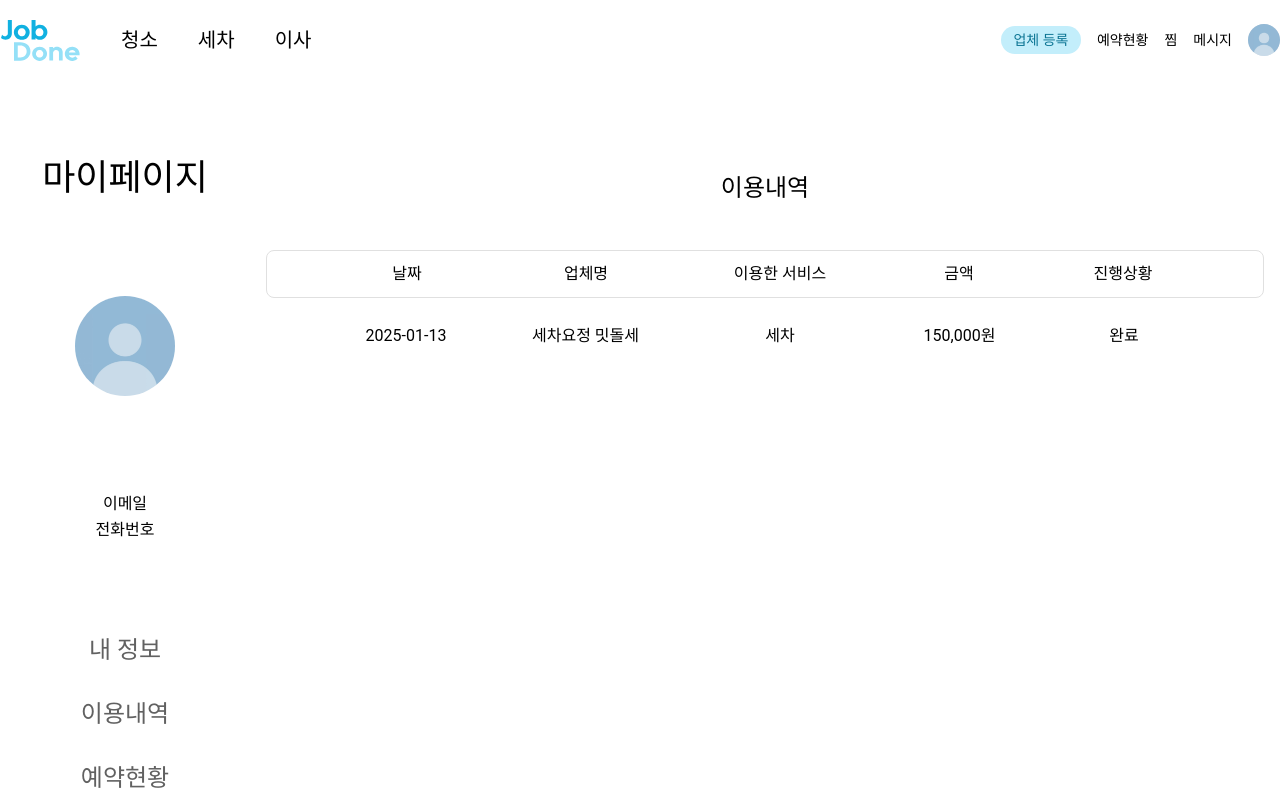
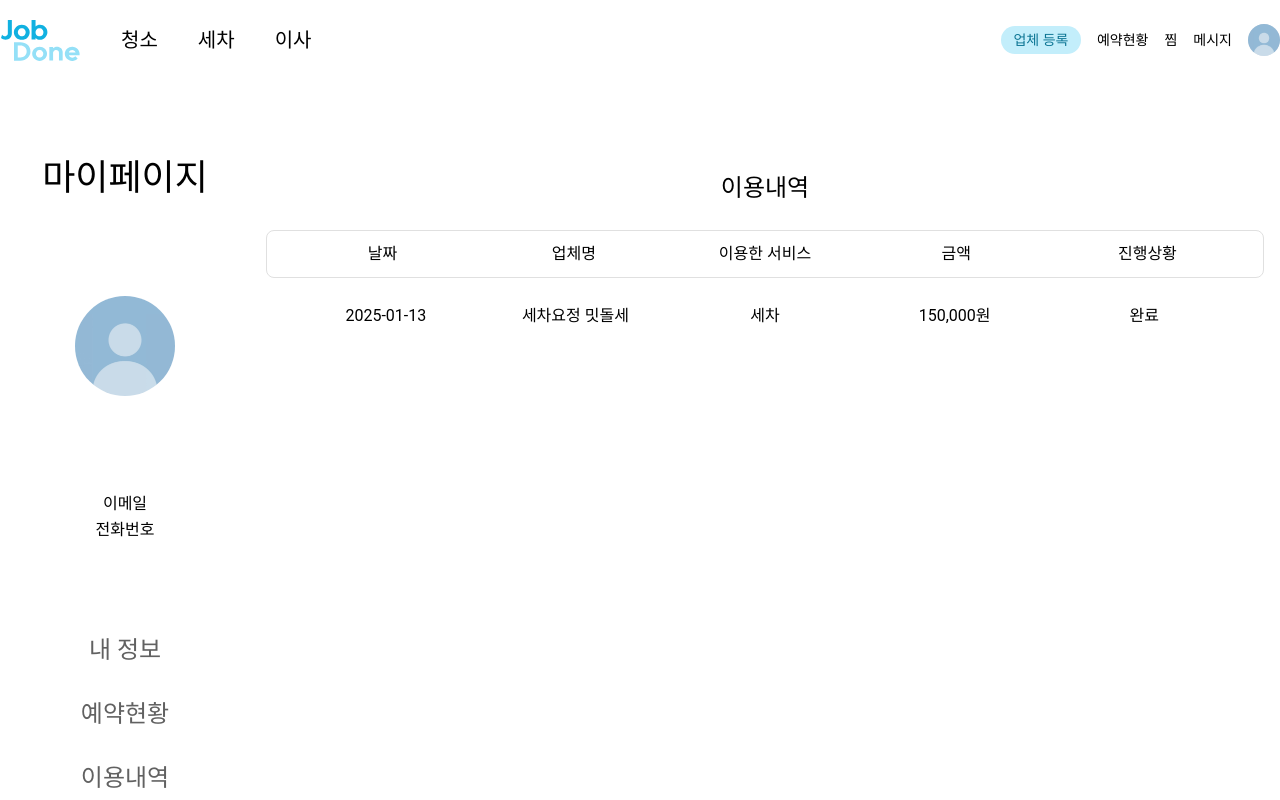
Before and after one commit to woogi95/job_done, a React (Vite) app: page /mypage/usage in a window 1280 px wide. Shown: the top 800 px of the page. Built offline with nearby package versions, Linux system fonts and the light colour scheme; a web font is replaced by a local one.

Commit message:
[feat] 마이페이지 작업중

```diff
--- a/src/App.jsx
+++ b/src/App.jsx
@@ -14,6 +14,8 @@ import MyMessage from "./pages/mypage/MyMessage";
 import ReviewPage from "./pages/mypage/ReviewPage";
 import UsageDetails from "./pages/mypage/UsageDetails";
 import Wishlist from "./pages/mypage/Wishlist";
+import MyReservation from "./pages/mypage/MyReservation";
+
 import ExpertMain from "./pages/expert/ExpertMain";
 
 import NotFound from "./pages/NotFound";
@@ -51,6 +53,7 @@ import MessageCenter from "./pages/expert/message-center/Index";
 import ReviewCenter from "./pages/expert/review-center/Index";
 // 통계
 import Statistics from "./pages/expert/statistics/Index";
+
 function App() {
   return (
     <Router>
@@ -93,7 +96,7 @@ function App() {
           <Route path="/mypage">
             <Route index element={<MyPage />} />
             <Route path="message" element={<MyMessage />} />
-            {/* <Route path="reservation" element={<ReservationPage />} /> */}
+            <Route path="reservation" element={<MyReservation />} />
             <Route path="review" element={<ReviewPage />} />
             <Route path="usage" element={<UsageDetails />} />
             <Route path="wishlist" element={<Wishlist />} />
--- a/src/components/MyPageLayout.jsx
+++ b/src/components/MyPageLayout.jsx
@@ -2,10 +2,6 @@ import React from "react";
 import { Link } from "react-router-dom";
 
 function MyPageLayout({ children }) {
-  // const scrollToTop = () => {
-  //   window.scrollTo({ top: 0, behavior: "smooth" });
-  // };
-
   return (
     <div className="flex max-w-[1280px] m-auto pt-[80px]">
       <div className="w-[250px]">
@@ -32,12 +28,12 @@ function MyPageLayout({ children }) {
             </li>
             <li>
               <Link to="/mypage/reservation" className="text-[#616161]">
-                이용내역
+                예약현황
               </Link>
             </li>
             <li>
               <Link to="/mypage/usage" className="text-[#616161]">
-                예약현황
+                이용내역
               </Link>
             </li>
             <li>
--- a/src/components/ServiceIcon.jsx
+++ b/src/components/ServiceIcon.jsx
@@ -173,3 +173,45 @@ export const MessageDetail = [
   //   ],
   // },
 ];
+
+export const ReservationData = [
+  {
+    resultData: [
+      {
+        serviceId: 0,
+        userId: 0,
+        businessName: "홈클린",
+        productName: "집청소",
+        price: 100000,
+        completed: 0,
+        startDate: "2025-1-15",
+      },
+    ],
+  },
+  {
+    resultData: [
+      {
+        serviceId: 0,
+        userId: 0,
+        businessName: "홈클린",
+        productName: "집청소",
+        price: 150000,
+        completed: 1,
+        startDate: "2025-1-20",
+      },
+    ],
+  },
+  {
+    resultData: [
+      {
+        serviceId: 0,
+        userId: 0,
+        businessName: "홈클린",
+        productName: "집청소",
+        price: 150000,
+        completed: 7,
+        startDate: "2025-1-20",
+      },
+    ],
+  },
+];
--- a/src/pages/Index.jsx
+++ b/src/pages/Index.jsx
@@ -3,10 +3,9 @@ import {
   serviceIcons,
   PopularPost,
   EventBanner,
-} from "../../components/ServiceIcon";
+} from "../components/ServiceIcon";
 import { Swiper, SwiperSlide } from "swiper/react";
 import { Pagination, Autoplay } from "swiper/modules";
-// Import Swiper styles
 import "swiper/css";
 import "swiper/css/pagination";
 
--- a/src/pages/MyPage/Index.jsx
+++ b/src/pages/MyPage/Index.jsx
@@ -24,9 +24,18 @@ function MyPage() {
               alt="profile"
               className="w-[100px] h-[100px] rounded-full"
             />
-            <a className="absolute bottom-0 right-0 bg-white rounded-full text-[#1e1e1e] cursor-pointer w-[30px] h-[30px] flex justify-center items-center text-[24px]">
+            <input
+              id="imgUpload"
+              type="file"
+              accept="image/*"
+              className="hidden"
+            />
+            <label
+              htmlFor="imgUpload"
+              className="absolute bottom-0 right-0 bg-white rounded-full text-[#1e1e1e] cursor-pointer w-[30px] h-[30px] flex justify-center items-center text-[24px]"
+            >
               <IoIosCamera />
-            </a>
+            </label>
           </div>
           <button className="flex justify-center items-center w-[50px] h-[30px] bg-white text-black rounded-[8px] border border-gray-300 hover:bg-black hover:text-white">
             적용
--- a/src/pages/MyPage/MyReservation.jsx
+++ b/src/pages/MyPage/MyReservation.jsx
@@ -1,8 +1,60 @@
-import React from "react";
+import React, { useState } from "react";
 import MyPageLayout from "../../components/MyPageLayout";
+import { ReservationData } from "../../components/ServiceIcon";
+import Estimate from "../../components/papers/Estimate";
 
 function MyReservation() {
-  return <MyPageLayout>MyReservation</MyPageLayout>;
+  const statusText = {
+    0: "확인중...",
+    1: "예약완료",
+    2: "결제 대기중",
+    3: "예약취소",
+    4: "예약취소",
+    5: "예약취소",
+    6: "결제완료",
+    7: "작업완료",
+  };
+
+  return (
+    <MyPageLayout>
+      <div className="flex flex-col justify-center items-center gap-y-[20px]">
+        <span className="flex justify-center items-center text-[24px] font-normal">
+          예약현황
+        </span>
+        <div className="w-full max-w-[800px]">
+          {ReservationData.map(item => (
+            <div key={item.id} className="mb-[15px]">
+              <div className="flex flex-col gap-[10px] px-[55px]">
+                <div className="flex justify-between">
+                  <span>예약일 : {item.resultData[0].startDate}</span>
+                  <button onClick={() => window.open("", "_blank")}>
+                    상세보기
+                  </button>
+                </div>
+                <div className="flex">{item.resultData[0].businessName}</div>
+                <div className="flex">{item.resultData[0].productName}</div>
+                <div className="flex justify-between">
+                  <span>{item.resultData[0].price.toLocaleString()}원</span>
+                  <span className="text-[#FF3044]">
+                    {statusText[item.resultData[0].completed] || "알 수 없음"}
+                  </span>
+                </div>
+                <div className="flex justify-center items-center gap-[15px]">
+                  <button className="flex justify-center items-center w-[340px] h-[40px] text-[#FFFFFF] bg-[#3887FF] rounded-lg border-[#ABABAB] border-[1px]">
+                    결제하기
+                  </button>
+                  <button className="flex justify-center items-center w-[340px] h-[40px] text-[#1e1e1e] bg-[#ffffff] rounded-lg border-[#ABABAB] border-[1px]">
+                    예약취소
+                  </button>
+                </div>
+              </div>
+              <div className="h-[1px] bg-slate-900 mx-auto my-[20px] w-[85%] flex justify-center items-center"></div>
+            </div>
+          ))}
+        </div>
+      </div>
+    </MyPageLayout>
+  );
 }
 
 export default MyReservation;
--- a/src/pages/MyPage/UsageDetails.jsx
+++ b/src/pages/MyPage/UsageDetails.jsx
@@ -4,22 +4,22 @@ import MyPageLayout from "../../components/MyPageLayout";
 function UsageDetails() {
   return (
     <MyPageLayout>
-      <div className="flex justify-center items-center pb-[50px]">
+      <div className=" flex justify-center items-center pb-[30px]">
         <span className="text-[24px] font-normal">이용내역</span>
       </div>
-      <div className="flex justify-between items-center border-[1px] border-solid border-[#E0E0E0] rounded-lg py-[15px] px-[80px]">
-        <span className="w-[120px] text-center">날짜</span>
-        <span className="w-[150px] text-center">업체명</span>
-        <span className="w-[150px] text-center">이용한 서비스</span>
-        <span className="w-[120px] text-center">금액</span>
-        <span className="w-[120px] text-center">진행상황</span>
+      <div className="grid grid-cols-5 border-[1px] border-solid border-[#E0E0E0] rounded-lg py-[15px] px-[20px]">
+        <div className="text-center">날짜</div>
+        <div className="text-center">업체명</div>
+        <div className="text-center">이용한 서비스</div>
+        <div className="text-center">금액</div>
+        <div className="text-center">진행상황</div>
       </div>
-      <div className="flex justify-between items-center py-[15px] px-[80px] pt-[30px]">
-        <span className="w-[120px] text-center">2025-01-13</span>
-        <span className="w-[150px] text-center">세차요정 밋돌세</span>
-        <span className="w-[150px] text-center">세차</span>
-        <span className="w-[120px] text-center">150,000원</span>
-        <span className="w-[120px] text-center">완료</span>
+      <div className="grid grid-cols-5 py-[15px] px-[25px] pt-[30px]">
+        <div className="text-center">2025-01-13</div>
+        <div className="text-center">세차요정 밋돌세</div>
+        <div className="text-center">세차</div>
+        <div className="text-center">150,000원</div>
+        <div className="text-center">완료</div>
       </div>
     </MyPageLayout>
   );
```
